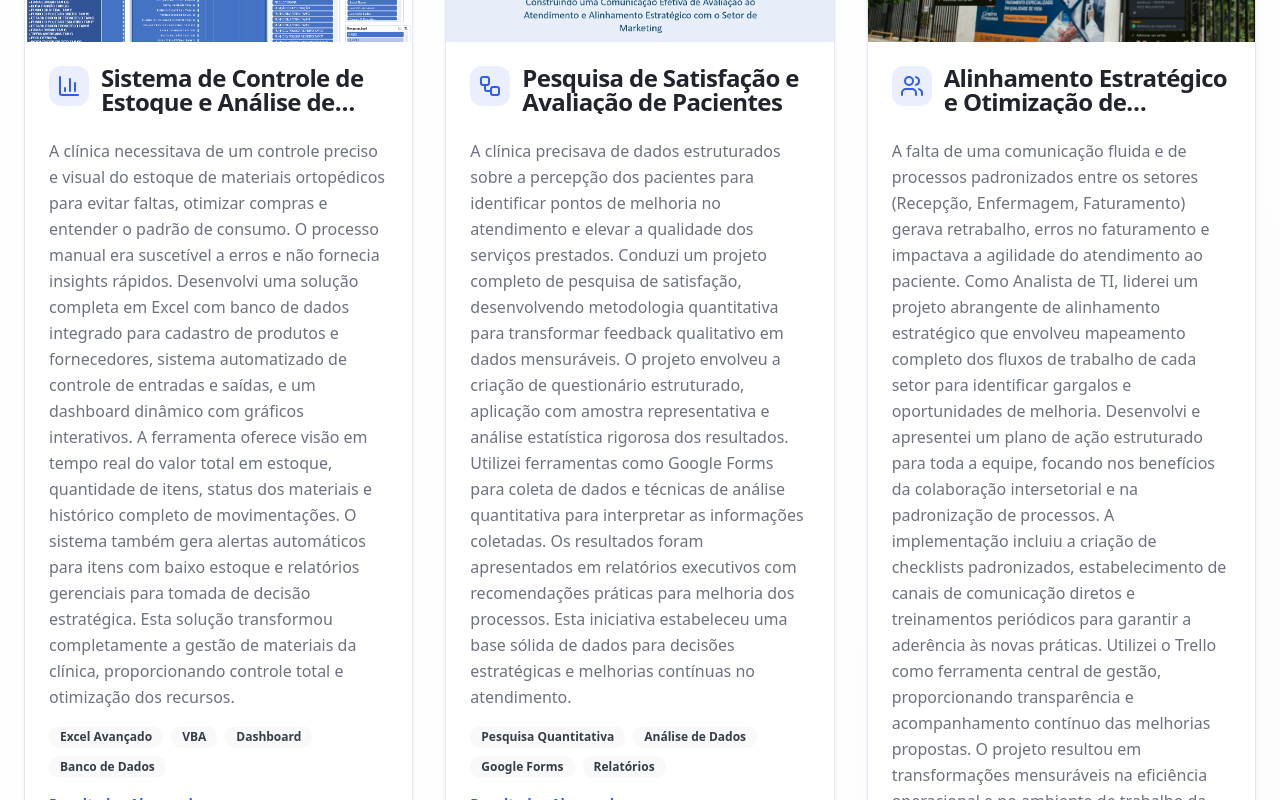
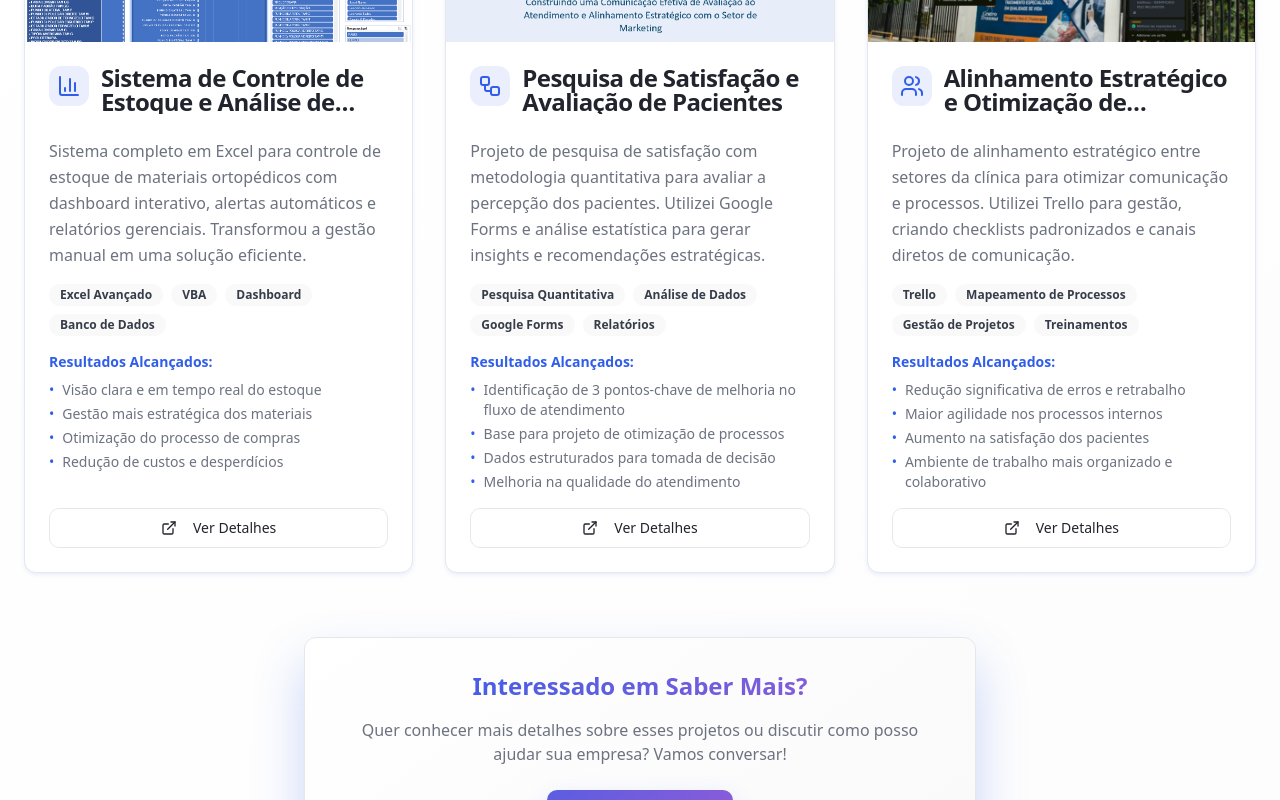
Before and after one commit to fravin/nexumtec, a React (Vite) app: page / in a window 1280 px wide. Shown: the part 4880-5680 px from the top of the page. Built offline with nearby package versions, Linux system fonts and the light colour scheme.

Commit message:
Refactor project descriptions
Shortened project descriptions to a maximum of 250 characters for better readability and conciseness.

```diff
--- a/src/components/Projects.tsx
+++ b/src/components/Projects.tsx
@@ -8,7 +8,7 @@ const Projects = () => {
   const projects = [
     {
       title: "Sistema de Controle de Estoque e Análise de Materiais em Excel",
-      description: "A clínica necessitava de um controle preciso e visual do estoque de materiais ortopédicos para evitar faltas, otimizar compras e entender o padrão de consumo. O processo manual era suscetível a erros e não fornecia insights rápidos. Desenvolvi uma solução completa em Excel com banco de dados integrado para cadastro de produtos e fornecedores, sistema automatizado de controle de entradas e saídas, e um dashboard dinâmico com gráficos interativos. A ferramenta oferece visão em tempo real do valor total em estoque, quantidade de itens, status dos materiais e histórico completo de movimentações. O sistema também gera alertas automáticos para itens com baixo estoque e relatórios gerenciais para tomada de decisão estratégica. Esta solução transformou completamente a gestão de materiais da clínica, proporcionando controle total e otimização dos recursos.",
+      description: "Sistema completo em Excel para controle de estoque de materiais ortopédicos com dashboard interativo, alertas automáticos e relatórios gerenciais. Transformou a gestão manual em uma solução eficiente.",
       image: "/lovable-uploads/33181e0a-fc74-4de3-bca7-dc7dcdfded9d.png",
       category: "Análise de Dados",
       technologies: ["Excel Avançado", "VBA", "Dashboard", "Banco de Dados"],
@@ -24,7 +24,7 @@ const Projects = () => {
     },
     {
       title: "Pesquisa de Satisfação e Avaliação de Pacientes",
-      description: "A clínica precisava de dados estruturados sobre a percepção dos pacientes para identificar pontos de melhoria no atendimento e elevar a qualidade dos serviços prestados. Conduzi um projeto completo de pesquisa de satisfação, desenvolvendo metodologia quantitativa para transformar feedback qualitativo em dados mensuráveis. O projeto envolveu a criação de questionário estruturado, aplicação com amostra representativa e análise estatística rigorosa dos resultados. Utilizei ferramentas como Google Forms para coleta de dados e técnicas de análise quantitativa para interpretar as informações coletadas. Os resultados foram apresentados em relatórios executivos com recomendações práticas para melhoria dos processos. Esta iniciativa estabeleceu uma base sólida de dados para decisões estratégicas e melhorias contínuas no atendimento.",
+      description: "Projeto de pesquisa de satisfação com metodologia quantitativa para avaliar a percepção dos pacientes. Utilizei Google Forms e análise estatística para gerar insights e recomendações estratégicas.",
       image: "/lovable-uploads/ede7c479-7ced-4377-a83f-bc56b6d8300d.png",
       category: "Pesquisa & Análise",
       technologies: ["Pesquisa Quantitativa", "Análise de Dados", "Google Forms", "Relatórios"],
@@ -40,7 +40,7 @@ const Projects = () => {
     },
     {
       title: "Alinhamento Estratégico e Otimização de Processos Intersetoriais",
-      description: "A falta de uma comunicação fluida e de processos padronizados entre os setores (Recepção, Enfermagem, Faturamento) gerava retrabalho, erros no faturamento e impactava a agilidade do atendimento ao paciente. Como Analista de TI, liderei um projeto abrangente de alinhamento estratégico que envolveu mapeamento completo dos fluxos de trabalho de cada setor para identificar gargalos e oportunidades de melhoria. Desenvolvi e apresentei um plano de ação estruturado para toda a equipe, focando nos benefícios da colaboração intersetorial e na padronização de processos. A implementação incluiu a criação de checklists padronizados, estabelecimento de canais de comunicação diretos e treinamentos periódicos para garantir a aderência às novas práticas. Utilizei o Trello como ferramenta central de gestão, proporcionando transparência e acompanhamento contínuo das melhorias propostas. O projeto resultou em transformações mensuráveis na eficiência operacional e no ambiente de trabalho da clínica.",
+      description: "Projeto de alinhamento estratégico entre setores da clínica para otimizar comunicação e processos. Utilizei Trello para gestão, criando checklists padronizados e canais diretos de comunicação.",
       image: "/lovable-uploads/2f7340e6-ea0b-421d-8d8a-7ae210866e46.png",
       category: "Gestão de Processos",
       technologies: ["Trello", "Mapeamento de Processos", "Gestão de Projetos", "Treinamentos"],
```
